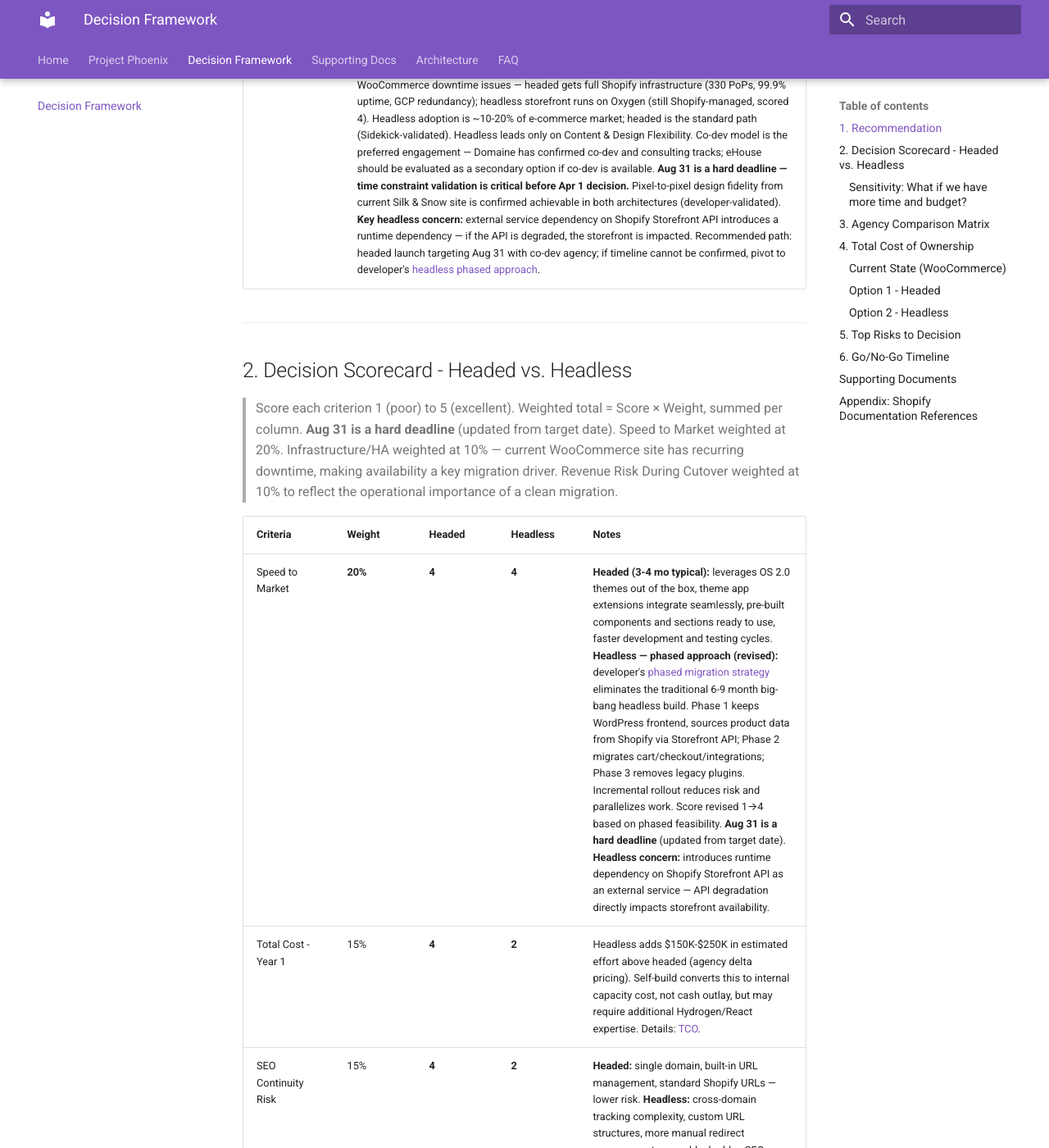
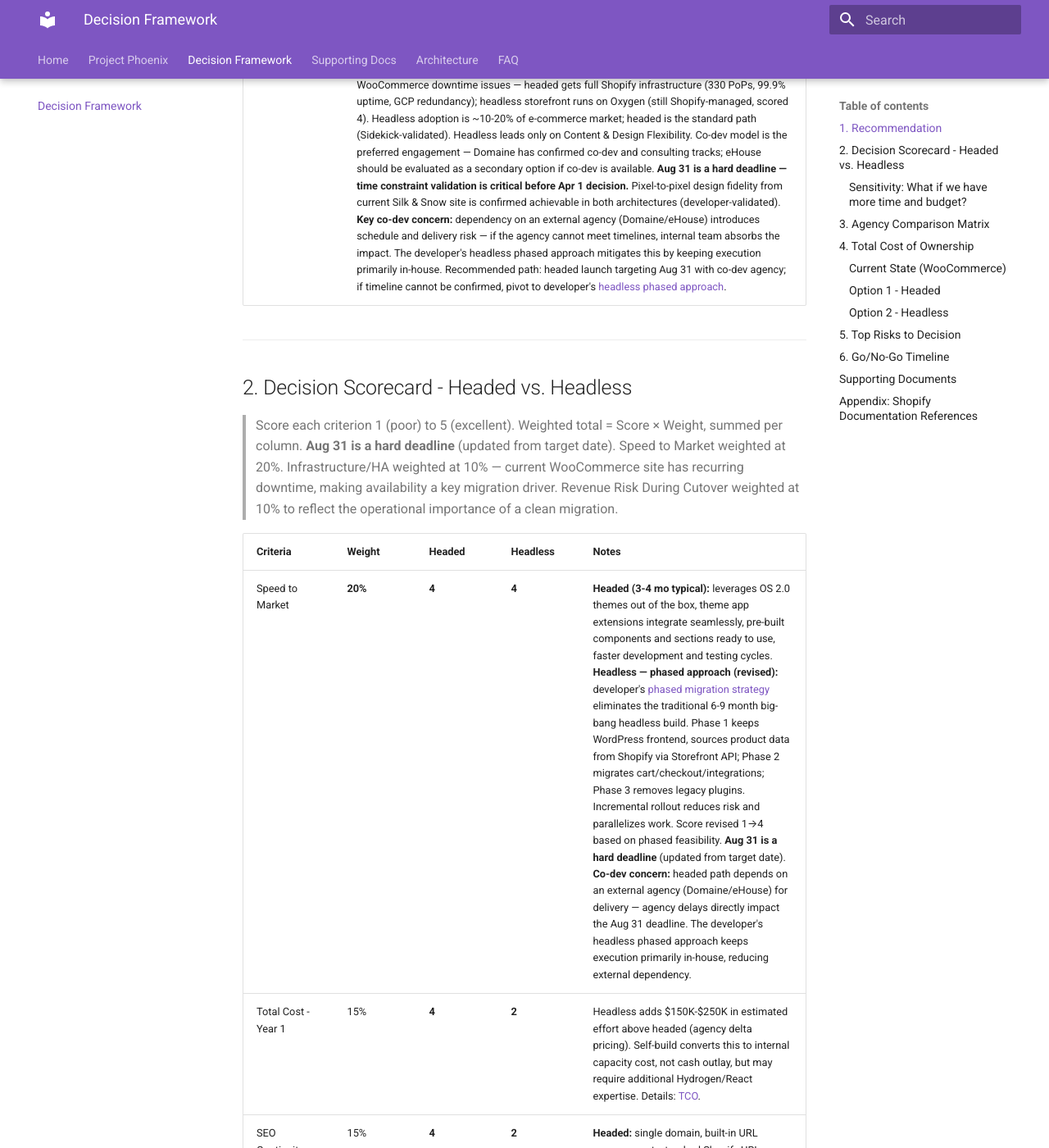
Before and after one commit to charanbobby/Shopify2026, an MkDocs documentation site: the page built from docs/decision-framework.md, in a window 1280 px wide and 1400 px high, scrolled down 987 px. Shown: the whole window at 82% size. Built offline with MkDocs 1.6.1 and Material for MkDocs 9.7.7, drawn with Linux system fonts in a browser that asks for light colours; comment, search, counter and statistics services are not loaded; some of the changed text lies outside the part shown.

Commit message:
Fix external dependency risk: agency dependency, not Storefront API
Developer's concern was about relying on an external agency (Domaine/eHouse)
for delivery, not Shopify Storefront API. Updated rationale, risk table,
and scorecard notes to reflect agency dependency risk and in-house fallback.

Co-Authored-By: Claude Opus 4.6 <noreply@anthropic.com>

```diff
--- a/docs/decision-framework.md
+++ b/docs/decision-framework.md
@@ -23,7 +23,7 @@ comments: true
 | Decision Made By | TBD |
 | Next Action | 1) Confirm eHouse co-dev model availability. 2) Confirm Discount Logic Audit before Apr 1. 3) **Validate co-dev headed timeline meets Aug 31 hard deadline — if not, pivot to developer's headless phased strategy.** |
 | Fallback Strategy | If co-dev headed model cannot confirm Aug 31 delivery, proceed with developer's [Headless Phased Migration Strategy](developer-analysis.md) — a 3-phase approach that incrementally migrates from WooCommerce to Shopify via Storefront API while preserving the existing frontend, reducing big-bang risk. |
-| Rationale | Headed wins on 6 of 9 criteria (Speed to Market now tied at 4 each — developer's phased approach closes the headless timeline gap). Infrastructure/HA criterion (10%) reflects current WooCommerce downtime issues — headed gets full Shopify infrastructure (330 PoPs, 99.9% uptime, GCP redundancy); headless storefront runs on Oxygen (still Shopify-managed, scored 4). Headless adoption is ~10-20% of e-commerce market; headed is the standard path (Sidekick-validated). Headless leads only on Content & Design Flexibility. Co-dev model is the preferred engagement — Domaine has confirmed co-dev and consulting tracks; eHouse should be evaluated as a secondary option if co-dev is available. **Aug 31 is a hard deadline — time constraint validation is critical before Apr 1 decision.** Pixel-to-pixel design fidelity from current Silk & Snow site is confirmed achievable in both architectures (developer-validated). **Key headless concern:** external service dependency on Shopify Storefront API introduces a runtime dependency — if the API is degraded, the storefront is impacted. Recommended path: headed launch targeting Aug 31 with co-dev agency; if timeline cannot be confirmed, pivot to developer's [headless phased approach](developer-analysis.md). |
+| Rationale | Headed wins on 6 of 9 criteria (Speed to Market now tied at 4 each — developer's phased approach closes the headless timeline gap). Infrastructure/HA criterion (10%) reflects current WooCommerce downtime issues — headed gets full Shopify infrastructure (330 PoPs, 99.9% uptime, GCP redundancy); headless storefront runs on Oxygen (still Shopify-managed, scored 4). Headless adoption is ~10-20% of e-commerce market; headed is the standard path (Sidekick-validated). Headless leads only on Content & Design Flexibility. Co-dev model is the preferred engagement — Domaine has confirmed co-dev and consulting tracks; eHouse should be evaluated as a secondary option if co-dev is available. **Aug 31 is a hard deadline — time constraint validation is critical before Apr 1 decision.** Pixel-to-pixel design fidelity from current Silk & Snow site is confirmed achievable in both architectures (developer-validated). **Key co-dev concern:** dependency on an external agency (Domaine/eHouse) introduces schedule and delivery risk — if the agency cannot meet timelines, internal team absorbs the impact. The developer's headless phased approach mitigates this by keeping execution primarily in-house. Recommended path: headed launch targeting Aug 31 with co-dev agency; if timeline cannot be confirmed, pivot to developer's [headless phased approach](developer-analysis.md). |
 
 ---
 
@@ -33,7 +33,7 @@ comments: true
 
 | Criteria | Weight | Headed | Headless | Notes |
 | --- | --- | --- | --- | --- |
-| Speed to Market | **20%** | **4** | **4** | **Headed (3-4 mo typical):** leverages OS 2.0 themes out of the box, theme app extensions integrate seamlessly, pre-built components and sections ready to use, faster development and testing cycles. **Headless — phased approach (revised):** developer's [phased migration strategy](developer-analysis.md) eliminates the traditional 6-9 month big-bang headless build. Phase 1 keeps WordPress frontend, sources product data from Shopify via Storefront API; Phase 2 migrates cart/checkout/integrations; Phase 3 removes legacy plugins. Incremental rollout reduces risk and parallelizes work. Score revised 1→4 based on phased feasibility. **Aug 31 is a hard deadline** (updated from target date). **Headless concern:** introduces runtime dependency on Shopify Storefront API as an external service — API degradation directly impacts storefront availability. |
+| Speed to Market | **20%** | **4** | **4** | **Headed (3-4 mo typical):** leverages OS 2.0 themes out of the box, theme app extensions integrate seamlessly, pre-built components and sections ready to use, faster development and testing cycles. **Headless — phased approach (revised):** developer's [phased migration strategy](developer-analysis.md) eliminates the traditional 6-9 month big-bang headless build. Phase 1 keeps WordPress frontend, sources product data from Shopify via Storefront API; Phase 2 migrates cart/checkout/integrations; Phase 3 removes legacy plugins. Incremental rollout reduces risk and parallelizes work. Score revised 1→4 based on phased feasibility. **Aug 31 is a hard deadline** (updated from target date). **Co-dev concern:** headed path depends on an external agency (Domaine/eHouse) for delivery — agency delays directly impact the Aug 31 deadline. The developer's headless phased approach keeps execution primarily in-house, reducing external dependency. |
 | Total Cost - Year 1 | 15% | **4** | **2** | Headless adds $150K-$250K in estimated effort above headed (agency delta pricing). Self-build converts this to internal capacity cost, not cash outlay, but may require additional Hydrogen/React expertise. Details: [TCO](#4-total-cost-of-ownership). |
 | SEO Continuity Risk | 15% | **4** | **2** | **Headed:** single domain, built-in URL management, standard Shopify URLs — lower risk. **Headless:** cross-domain tracking complexity, custom URL structures, more manual redirect management — roughly doubles SEO migration risk. Headless score assumes proper implementation (canonical tags, structured data) but still requires ongoing developer expertise to maintain SEO parity. Note: headless can offer faster page loads (edge rendering via Oxygen) which benefits Core Web Vitals / SEO, but this upside is offset by the architectural complexity. Details: [SEO Risk Assessment](seo-risk-assessment.md). |
 | Content & Design Flexibility | 10% | **4** | **5** | **Headless:** complete control over frontend framework, component architecture, and UI/UX — full React freedom. **Headed:** OS 2.0 sections + JSON templates have closed the flexibility gap significantly vs. older themes, and React code injection into theme sections is possible for interactive components — you're not limited to pure Liquid. Still within Shopify's theme structure ("theme-bounded flexibility") but the ceiling is higher than it appears. The 4 vs 5 gap reflects that OS 2.0 + React injection is substantial — headless's lead here is narrow. Weight at 10% reflects that current business requirements likely don't demand extreme custom UI beyond OS 2.0 — brands with highly unique design needs might weight 15-25%. Note: "flexibility" does not extend to custom checkout experiences — headless has more limitations there than expected (Shopify-hosted checkout in both architectures). Leverage depends on having React/frontend expertise internally to actually use headless freedom. **Pixel-to-pixel design fidelity:** manager requires exact visual translation from current Silk & Snow website — developer has confirmed this is achievable in headless (full frontend control) and feasible in headed (OS 2.0 sections + custom Liquid/CSS). No frontend blocker in either architecture. |
@@ -42,7 +42,7 @@ comments: true
 | Infrastructure / High Availability | **10%** | **5** | **4** | **Current WooCommerce site has recurring downtime — HA is a key migration driver.** Shopify core infrastructure: 99.9% guaranteed uptime, 284M requests/minute edge capacity, 330 PoPs across 125+ countries, GCP-backed redundancy with automatic failover, full disaster recovery program. **Headed:** entire storefront + checkout + backend runs on this infrastructure — 100% Shopify-managed availability. **Headless:** checkout and backend APIs remain on Shopify core infrastructure, but the **storefront runs on Oxygen** (Shopify's Hydrogen hosting) — a separate deployment with its own availability characteristics that does not inherit the full 330-PoP storefront infrastructure. Oxygen is still Shopify-managed but introduces a distinct availability surface requiring its own monitoring and deployment pipeline. Headless adoption remains ~10-20% of e-commerce market (Sidekick-validated) — headed is the standard path for most merchants including Shopify Plus. Sidekick-validated 2026-03-18. |
 | Total Cost - Year 3 | 5% | **3** | **3** | Too many TBDs to differentiate; headless has ongoing frontend costs but amortizes build investment. |
 | Checkout Ownership | 5% | **4** | **2** | **Headed:** single-domain Checkout Extensibility — maintains trust signals and brand continuity seamlessly, native checkout apps work without custom integration, simpler compliance/privacy management (single domain for cookies/consent). **Headless:** separate domain by default (`.myshopify.com`) creates friction even if configurable to custom subdomain; cross-domain analytics tracking is "solvable" but adds ongoing work, monitoring, and potential data gaps. Key insight: headless does NOT give more checkout control — both architectures use Shopify Checkout Extensibility — headless just adds domain complexity. Score reduced from 3→2 per Sidekick validation. [Web Pixels API](https://shopify.dev/docs/api/pixels/customer-events) available if GA4 retained. |
-| **Weighted Total** | **100%** | **4.05** | **2.95** | **Headed leads by 1.10 points** (narrowed from 1.70 after developer's phased approach revised headless Speed to Market 1→4). Revenue Risk During Cutover (10%), SEO Continuity (15%), and Integration Complexity (10%) remain key differentiators. Infrastructure/HA (10%) differentiates — headed gets full Shopify infrastructure vs. headless's Oxygen-managed storefront + Storefront API dependency. Headless leads only on Content & Design Flexibility (by 1 point). **The phased headless approach makes headless a viable fallback if headed co-dev cannot confirm Aug 31 delivery.** |
+| **Weighted Total** | **100%** | **4.05** | **2.95** | **Headed leads by 1.10 points** (narrowed from 1.70 after developer's phased approach revised headless Speed to Market 1→4). Revenue Risk During Cutover (10%), SEO Continuity (15%), and Integration Complexity (10%) remain key differentiators. Infrastructure/HA (10%) differentiates — headed gets full Shopify infrastructure vs. headless's Oxygen-managed storefront. Headless leads only on Content & Design Flexibility (by 1 point). **The phased headless approach makes headless a viable fallback if headed co-dev cannot confirm Aug 31 delivery.** |
 
 ### Sensitivity: What if we have more time and budget?
 
@@ -145,7 +145,7 @@ comments: true
 | Risk | Likelihood | Impact | Key Mitigation |
 | --- | --- | --- | --- |
 | **Headless build may not meet Aug 31 deadline** | **Medium** | **High** | 🟢 Developer's [phased migration strategy](developer-analysis.md) reduces this risk — incremental rollout (Phase 1: product data, Phase 2: cart/checkout, Phase 3: cleanup) avoids big-bang rebuild. **Aug 31 is now a hard deadline.** Phased approach lowers likelihood from High→Medium. Require Phase 1 completion checkpoint by Jun 15 to validate pace. Standard data migration cutover assumed. |
-| **External service dependency (headless)** | **Medium** | **Medium** | 🟡 Developer flagged: headless architecture introduces runtime dependency on Shopify Storefront API. If the API is degraded or rate-limited, the storefront is directly impacted. Headed architecture does not have this exposure (Shopify serves the entire storefront). Mitigations: implement caching layer, error boundaries, and fallback content. Monitor Storefront API status. |
+| **External agency dependency (co-dev model)** | **Medium** | **Medium** | 🟡 Developer flagged: the co-dev headed model depends on an external agency (Domaine/eHouse) for architecture, build, and timeline delivery. If the agency has capacity constraints, staffing changes, or delivery delays, the Aug 31 hard deadline is at risk. The developer's headless phased approach keeps execution primarily in-house, reducing this dependency. Mitigations: confirm agency SOW with milestone-based deliverables and penalty clauses; maintain headless phased approach as a ready fallback; ensure internal team has enough context to proceed independently if needed. |
 | **Cross-domain analytics attribution loss (headless)** | High | High | Headless checkout defaults to `.myshopify.com` (custom subdomain like `checkout.yourstore.com` configurable). GA4 interprets the domain change as a new session, inflating "Direct" traffic. Mitigations: [Web Pixels API](https://shopify.dev/docs/api/pixels/customer-events) + add checkout domain, primary store domain, `checkout.shopify.com`, and payment provider domains to GA4 referral exclusion list. Budget specialized technical scope. |
 | **Discount stacking limitation (Shopify Functions)** | Medium | High | Discount Logic Audit before Apr 1: map WooCommerce's top 10 complex coupons to Shopify [combination rules](https://help.shopify.com/en/manual/discounts/combining-discounts). Hard ceiling at ~5 concurrent custom discount functions. |
 | **Co-dev capacity - agency + internal bandwidth** | Low-Medium | High | Internal headcount committed before contract; agency carries architecture load |
```
